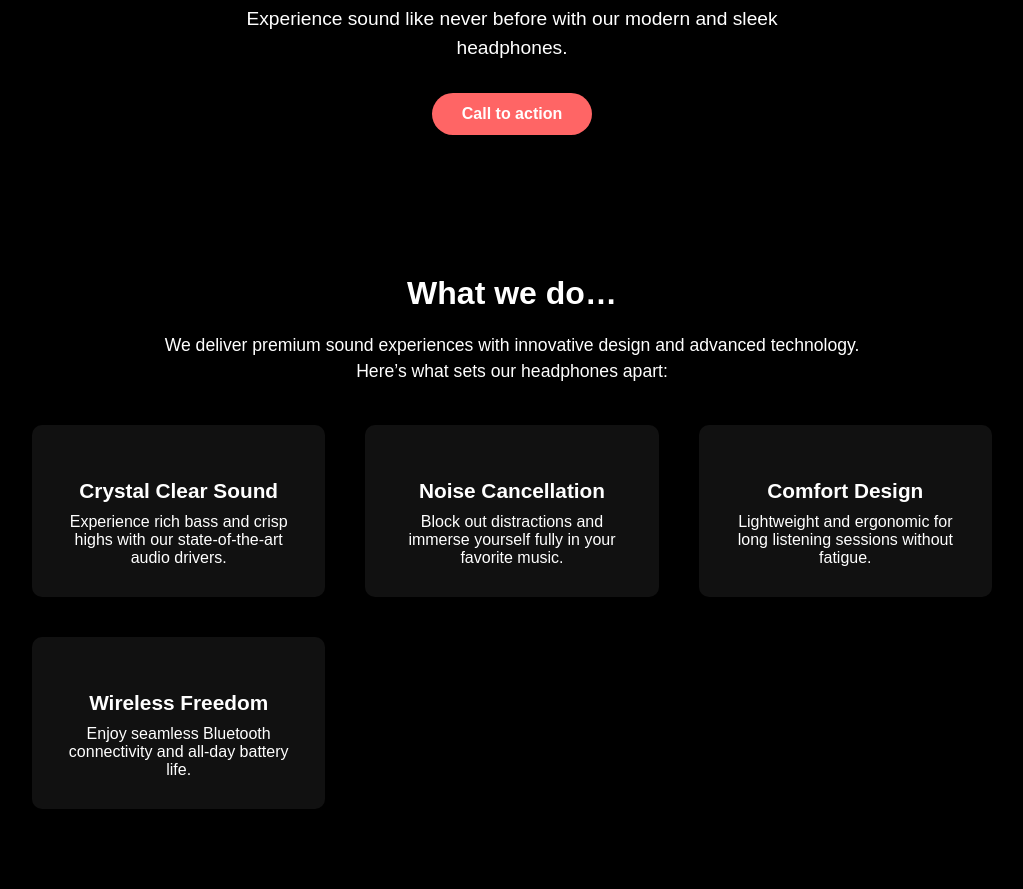
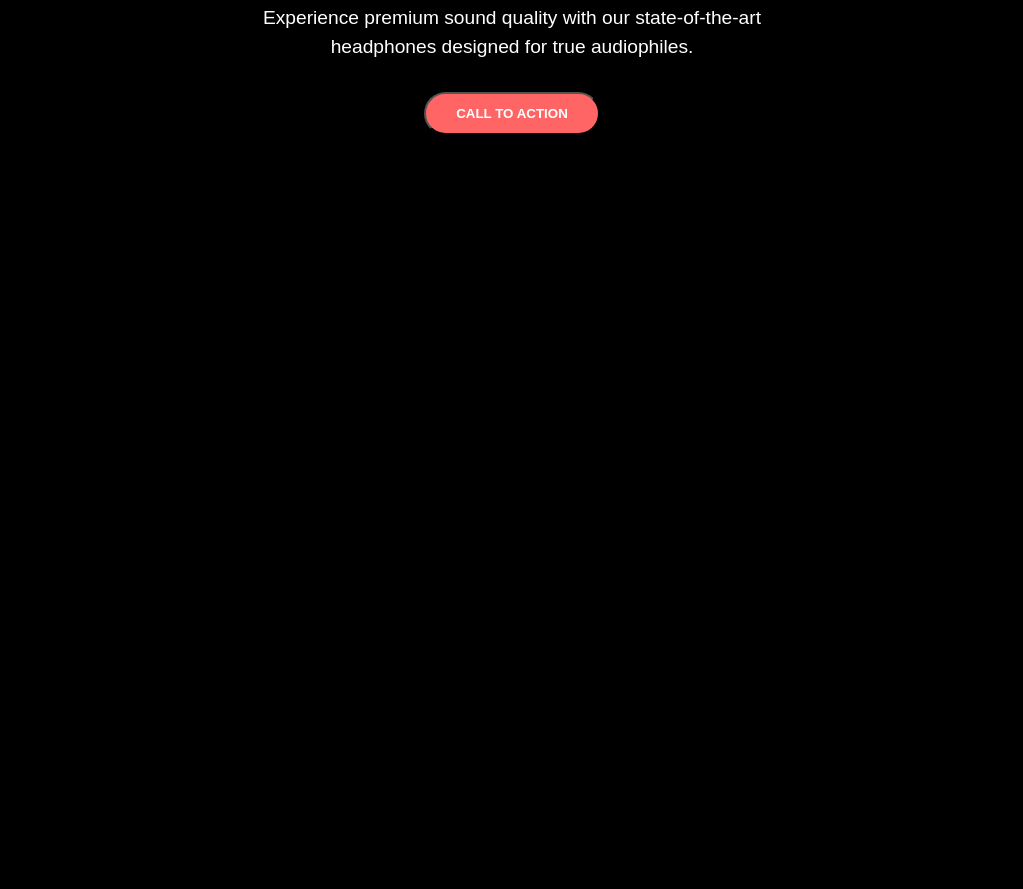
Before and after one commit to nu8426/alx_html_css, a plain HTML site: page headphones/1-index.html in a window 1280 px wide. Shown: the part 605-1494 px from the top of the page, without its empty margins (128-1151 px from the left). After the commit the page ends 800 px from the top, so only its background shows below. Drawn offline with Linux system fonts and the light colour scheme.

Commit message:
Update 1-index.html
Update 1-index.html

```diff
--- a/headphones/1-index.html
+++ b/headphones/1-index.html
@@ -1,63 +1,38 @@
 <!DOCTYPE html>
 <html lang="en">
 <head>
-  <meta charset="UTF-8">
-  <meta name="viewport" content="width=device-width, initial-scale=1.0">
-  <title>Headphones Landing Page</title>
-  <link rel="stylesheet" href="1-styles.css">
-  <!-- Include the holberton icon font -->
-  <link rel="stylesheet" href="holberton_school-icon/style.css">
+  <meta charset="UTF-8" />
+  <meta name="viewport" content="width=device-width, initial-scale=1.0" />
+  <title>Headphones</title>
+  <link rel="stylesheet" href="1-styles.css" />
 </head>
 <body>
   <!-- HEADER -->
   <header class="header">
     <nav class="nav container">
-      <a href="#" class="logo">Headphones</a>
+      <div class="logo">Headphones</div>
       <ul class="nav-links">
         <li><a href="#">What we do</a></li>
         <li><a href="#">Our results</a></li>
         <li><a href="#">Contact us</a></li>
       </ul>
+      <div class="hamburger">
+        <span></span>
+        <span></span>
+        <span></span>
+      </div>
     </nav>
 
     <!-- HERO -->
     <section class="hero container">
-      <h1 class="hero-title">Headphones that will change the way you listen</h1>
-      <p class="hero-subtitle">Experience sound like never before with our modern and sleek headphones.</p>
-      <a href="#contact" class="btn">Call to action</a>
+      <h1 class="hero-title">Headphones that make you feel the music</h1>
+      <p class="hero-subtitle">
+        Experience premium sound quality with our state-of-the-art headphones designed for true audiophiles.
+      </p>
+      <button class="btn">CALL TO ACTION</button>
     </section>
   </header>
 
-  <!-- WHAT WE DO SECTION -->
-  <section class="what-we-do container">
-    <h2 class="section-title">What we do…</h2>
-    <p class="section-subtitle">
-      We deliver premium sound experiences with innovative design and advanced technology.
-      Here’s what sets our headphones apart:
-    </p>
-
-    <div class="features">
-      <div class="feature">
-        <span class="holberton_school-icon-ic_sound icon"></span>
-        <h3>Crystal Clear Sound</h3>
-        <p>Experience rich bass and crisp highs with our state-of-the-art audio drivers.</p>
-      </div>
-      <div class="feature">
-        <span class="holberton_school-icon-ic_video icon"></span>
-        <h3>Noise Cancellation</h3>
-        <p>Block out distractions and immerse yourself fully in your favorite music.</p>
-      </div>
-      <div class="feature">
-        <span class="holberton_school-icon-ic_music icon"></span>
-        <h3>Comfort Design</h3>
-        <p>Lightweight and ergonomic for long listening sessions without fatigue.</p>
-      </div>
-      <div class="feature">
-        <span class="holberton_school-icon-ic_headphones icon"></span>
-        <h3>Wireless Freedom</h3>
-        <p>Enjoy seamless Bluetooth connectivity and all-day battery life.</p>
-      </div>
-    </div>
-  </section>
+  <script src="1-script.js"></script>
 </body>
 </html>
```
